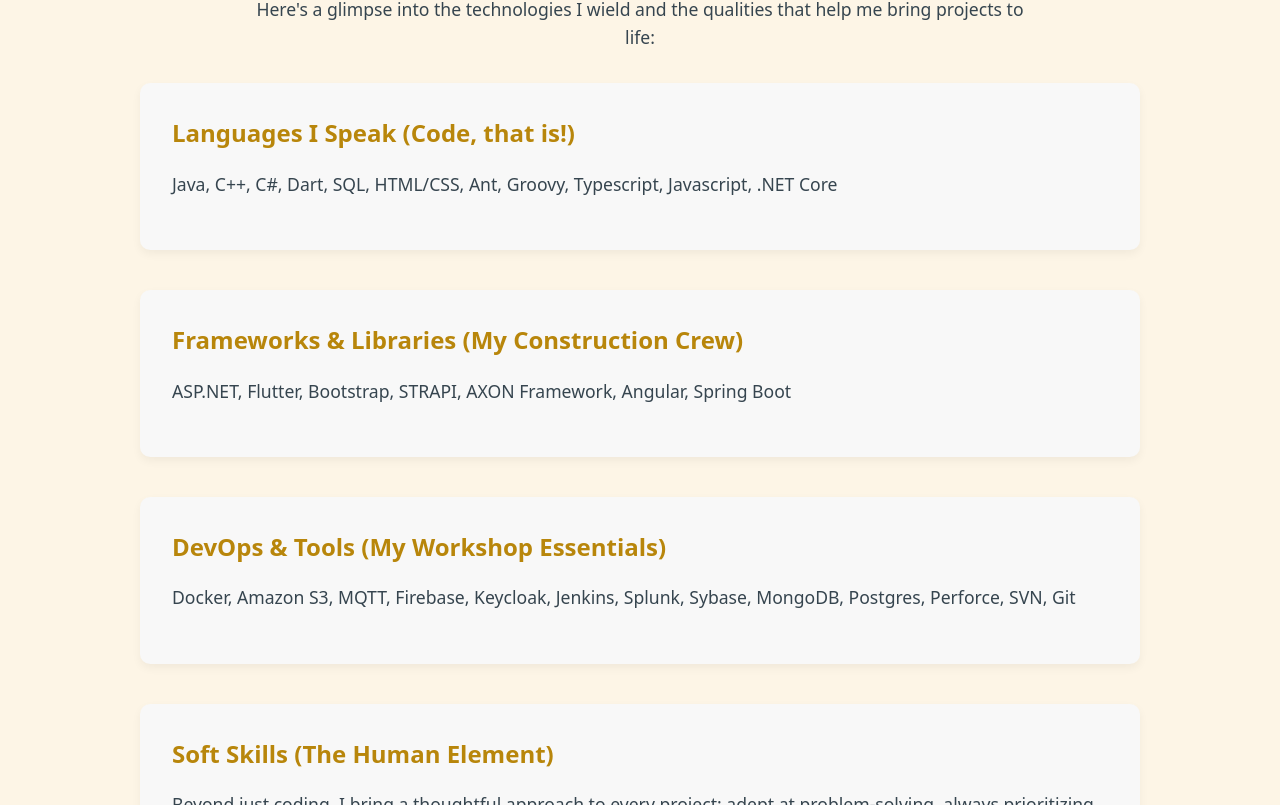
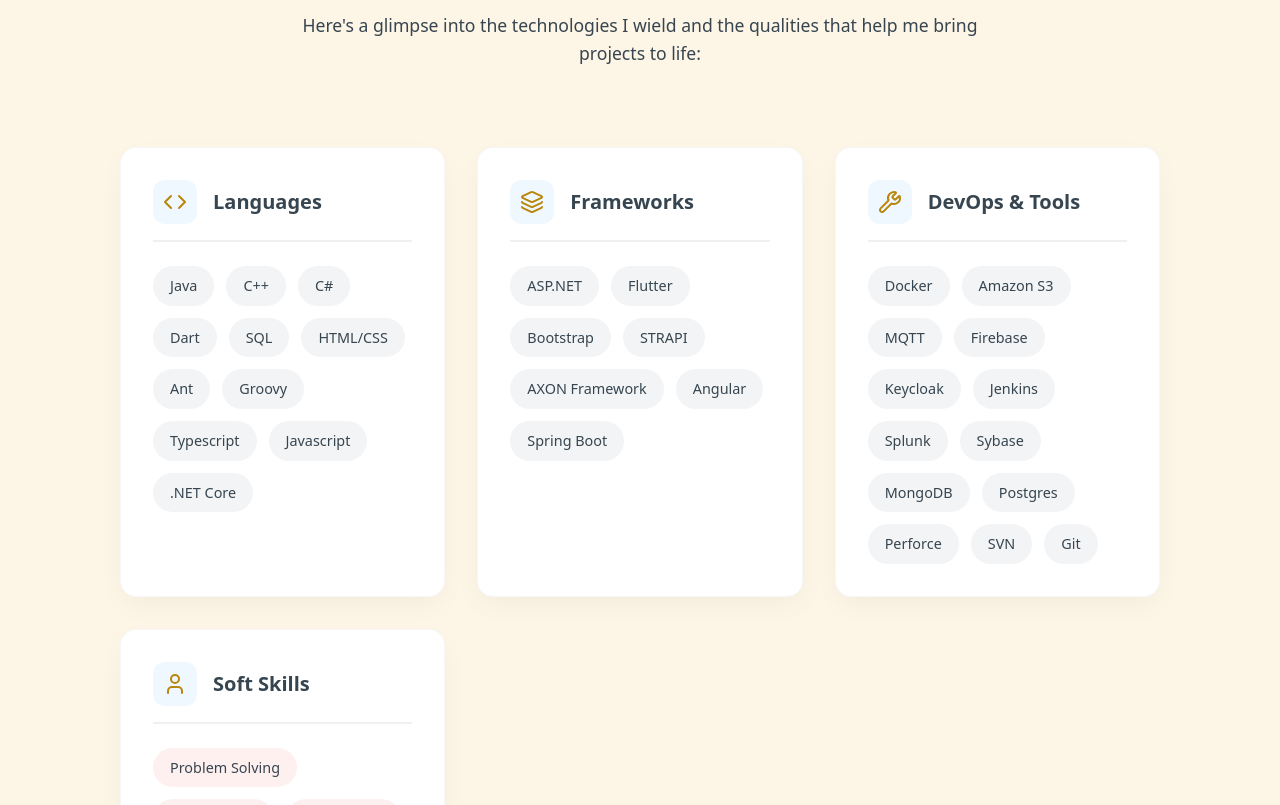
Before and after one commit to JosephLteif/JosephLteif.github.io, a React (Vite) app: page / in a window 1280 px wide. Shown: the part 1155-1960 px from the top of the page. Built offline with nearby package versions, Linux system fonts and the light colour scheme.

Commit message:
skills section revamped

```diff
--- a/package.json
+++ b/package.json
@@ -10,6 +10,7 @@
     "preview": "vite preview"
   },
   "dependencies": {
+    "lucide-react": "^0.562.0",
     "react": "^19.2.0",
     "react-dom": "^19.2.0"
   },
--- a/src/components/Skills.css
+++ b/src/components/Skills.css
@@ -1,20 +1,21 @@
 .skills {
   background-color: var(--background-color);
-  padding: 4rem 2rem;
+  padding: 5rem 2rem;
   text-align: center;
 }
 
 .skills-content {
-  max-width: 1000px;
+  max-width: 1200px;
   margin: 0 auto;
 }
 
 .section-title {
   font-size: 2.5rem;
   color: var(--text-color);
-  margin-bottom: 3rem;
+  margin-bottom: 2.5rem;
   position: relative;
   display: inline-block;
+  font-weight: 700;
 }
 
 .section-title::after {
@@ -23,7 +24,7 @@
   left: 50%;
   bottom: -10px;
   transform: translateX(-50%);
-  width: 80px;
+  width: 60px;
   height: 4px;
   background-color: var(--primary-color);
   border-radius: 2px;
@@ -31,55 +32,122 @@
 
 .skills-intro {
   font-size: 1.1rem;
-  color: var(--text-color);
-  margin-bottom: 2rem;
-  max-width: 800px;
+  color: var(--text-secondary);
+  margin-bottom: 4rem;
+  max-width: 700px;
   margin-left: auto;
   margin-right: auto;
+  line-height: 1.6;
+}
+
+.skills-grid {
+  display: grid;
+  grid-template-columns: repeat(auto-fit, minmax(300px, 1fr));
+  gap: 2rem;
+  padding: 1rem;
 }
 
 .skill-category {
-  margin-bottom: 2.5rem;
-  background-color: #F8F8F8; /* A slightly lighter background for skill boxes */
-  border-radius: 10px;
+  background-color: #ffffff;
+  border-radius: 16px;
   padding: 2rem;
-  box-shadow: 0 4px 10px rgba(0, 0, 0, 0.05);
+  box-shadow: 0 10px 30px -5px rgba(0, 0, 0, 0.05);
+  /* Softer, spread out shadow */
   text-align: left;
+  transition: transform 0.3s ease, box-shadow 0.3s ease;
+  border: 1px solid rgba(0, 0, 0, 0.03);
 }
 
-.skill-category h3 {
-  color: var(--primary-color);
-  font-size: 1.5rem;
-  margin-top: 0;
-  margin-bottom: 1rem;
+.skill-category:hover {
+  transform: translateY(-5px);
+  box-shadow: 0 20px 40px -5px rgba(0, 0, 0, 0.1);
 }
 
-.skill-category p {
-  font-size: 1.1rem;
+.category-header {
+  display: flex;
+  align-items: center;
+  margin-bottom: 1.5rem;
+  border-bottom: 2px solid #f0f0f0;
+  padding-bottom: 1rem;
+}
+
+.category-icon {
+  display: flex;
+  align-items: center;
+  justify-content: center;
+  background-color: rgba(var(--primary-color-rgb), 0.1);
+  /* Assuming you have an RGB var, if not use a HEX with opacity or just a light color */
+  color: var(--primary-color);
+  padding: 10px;
+  border-radius: 12px;
+  margin-right: 1rem;
+}
+
+/* Fallback if rgb var doesn't exist */
+.category-icon {
+  background-color: aliceblue;
+}
+
+
+.skill-category h3 {
   color: var(--text-color);
-  line-height: 1.8;
+  font-size: 1.25rem;
+  font-weight: 600;
+  margin: 0;
 }
+
+.skills-list {
+  display: flex;
+  flex-wrap: wrap;
+  gap: 0.75rem;
+}
+
+.skill-chip {
+  display: inline-block;
+  padding: 0.5rem 1rem;
+  background-color: #f3f4f6;
+  color: var(--text-color);
+  border-radius: 50px;
+  font-size: 0.9rem;
+  font-weight: 500;
+  transition: all 0.2s ease;
+  cursor: default;
+  border: 1px solid transparent;
+}
+
+.skill-chip:hover {
+  background-color: var(--primary-color);
+  color: white;
+  transform: scale(1.05);
+  box-shadow: 0 4px 12px rgba(0, 0, 0, 0.1);
+}
+
+.soft-skill-chip {
+  background-color: #fff0f0;
+  /* Slight red/warm tint for soft skills if desired, or keep generic */
+}
+
+.soft-skill-chip:hover {
+  background-color: #e63946;
+  /* Example distinct hover color, or just use primary */
+}
+
 
 /* Responsive adjustments */
 @media (max-width: 768px) {
   .skills {
-    padding: 3rem 1rem;
+    padding: 4rem 1rem;
   }
 
   .section-title {
     font-size: 2rem;
-    margin-bottom: 2rem;
+  }
+
+  .skills-grid {
+    grid-template-columns: 1fr;
   }
 
   .skill-category {
     padding: 1.5rem;
   }
-
-  .skill-category h3 {
-    font-size: 1.3rem;
-  }
-
-  .skill-category p {
-    font-size: 1rem;
-  }
 }
--- a/src/components/Skills.jsx
+++ b/src/components/Skills.jsx
@@ -1,39 +1,68 @@
 import React from 'react';
+import { Code, Layers, Wrench, User } from 'lucide-react';
 import './Skills.css'; // Will create this file next
 
+const technicalSkills = [
+  {
+    category: "Languages",
+    icon: <Code size={24} />,
+    skills: ["Java", "C++", "C#", "Dart", "SQL", "HTML/CSS", "Ant", "Groovy", "Typescript", "Javascript", ".NET Core"]
+  },
+  {
+    category: "Frameworks",
+    icon: <Layers size={24} />,
+    skills: ["ASP.NET", "Flutter", "Bootstrap", "STRAPI", "AXON Framework", "Angular", "Spring Boot"]
+  },
+  {
+    category: "DevOps & Tools",
+    icon: <Wrench size={24} />,
+    skills: ["Docker", "Amazon S3", "MQTT", "Firebase", "Keycloak", "Jenkins", "Splunk", "Sybase", "MongoDB", "Postgres", "Perforce", "SVN", "Git"]
+  }
+];
+
+const softSkills = [
+  "Problem Solving",
+  "Security First",
+  "Adaptability",
+  "Collaboration",
+  "Time Management",
+  "Autonomy",
+  "Communication"
+];
+
 function Skills() {
-  const technicalSkills = {
-    languages: "Java, C++, C#, Dart, SQL, HTML/CSS, Ant, Groovy, Typescript, Javascript, .NET Core",
-    frameworks: "ASP.NET, Flutter, Bootstrap, STRAPI, AXON Framework, Angular, Spring Boot",
-    devopsTools: "Docker, Amazon S3, MQTT, Firebase, Keycloak, Jenkins, Splunk, Sybase, MongoDB, Postgres, Perforce, SVN, Git"
-  };
-
-  const softSkills = "Beyond just coding, I bring a thoughtful approach to every project: adept at problem-solving, always prioritizing security, adaptable to new challenges, a strong collaborator in cross-functional teams, and highly effective with time management and autonomy.";
-
   return (
     <section id="skills" className="skills">
       <div className="skills-content">
         <h2 className="section-title">My Toolkit & Superpowers</h2>
         <p className="skills-intro">Here's a glimpse into the technologies I wield and the qualities that help me bring projects to life:</p>
 
-        <div className="skill-category">
-          <h3>Languages I Speak (Code, that is!)</h3>
-          <p>{technicalSkills.languages}</p>
-        </div>
+        <div className="skills-grid">
+          {technicalSkills.map((category, index) => (
+            <div key={index} className="skill-category">
+              <div className="category-header">
+                <span className="category-icon">{category.icon}</span>
+                <h3>{category.category}</h3>
+              </div>
+              <div className="skills-list">
+                {category.skills.map((skill, idx) => (
+                  <span key={idx} className="skill-chip">{skill}</span>
+                ))}
+              </div>
+            </div>
+          ))}
 
-        <div className="skill-category">
-          <h3>Frameworks & Libraries (My Construction Crew)</h3>
-          <p>{technicalSkills.frameworks}</p>
-        </div>
-
-        <div className="skill-category">
-          <h3>DevOps & Tools (My Workshop Essentials)</h3>
-          <p>{technicalSkills.devopsTools}</p>
-        </div>
-
-        <div className="skill-category">
-          <h3>Soft Skills (The Human Element)</h3>
-          <p>{softSkills}</p>
+          <div className="skill-category soft-skills">
+            <div className="category-header">
+              <span className="category-icon"><User size={24} /></span>
+              <h3>Soft Skills</h3>
+            </div>
+            <div className="skills-list">
+              {softSkills.map((skill, idx) => (
+                <span key={idx} className="skill-chip soft-skill-chip">{skill}</span>
+              ))}
+            </div>
+          </div>
         </div>
       </div>
     </section>
```
Also changed, not shown: 1 other file (tests, documents, lock files or other folders).
